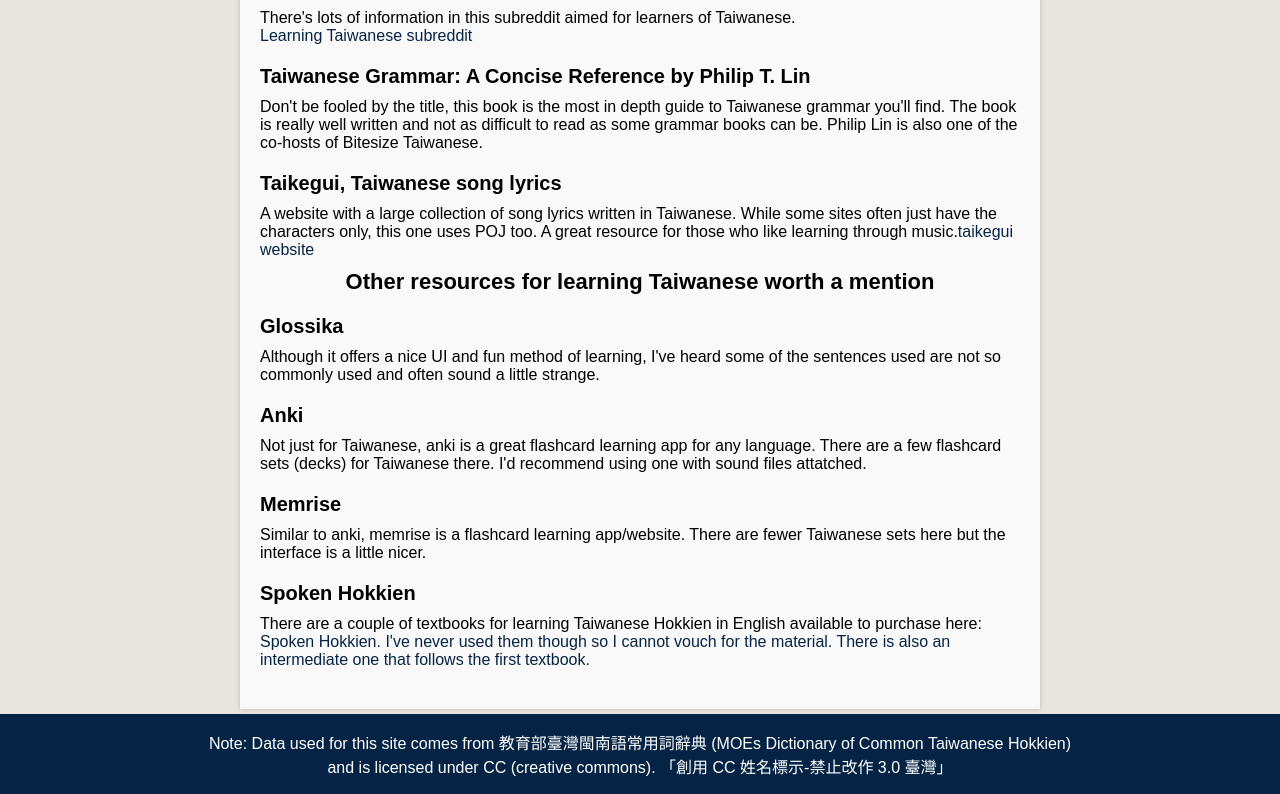
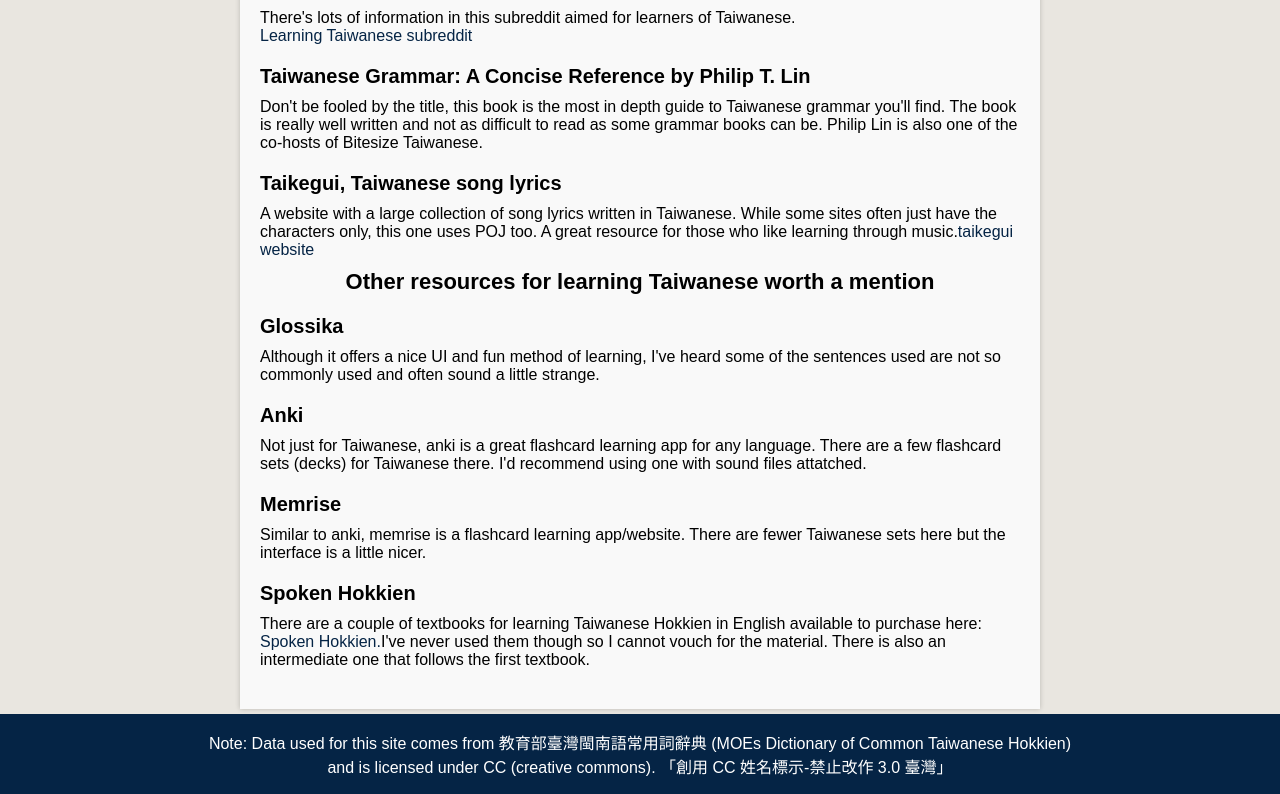
Before and after one commit to jielongjp/study-taigi, a Next.js app: page /blog/resources in a window 1280 px wide. Shown: the part 1287-2081 px from the top of the page. Built offline with nearby package versions, Linux system fonts and the light colour scheme.

Commit message:
link miss

```diff
--- a/src/pages/blog/resources/index.tsx
+++ b/src/pages/blog/resources/index.tsx
@@ -127,10 +127,10 @@ export default function Resources() {
           There are a couple of textbooks for learning Taiwanese Hokkien in
           English available to purchase here:{" "}
           <a href="https://speaktaiwanese.com/spoken-hokkien/">
-            Spoken Hokkien. I&apos;ve never used them though so I cannot vouch
-            for the material. There is also an intermediate one that follows the
-            first textbook.
+            Spoken Hokkien.
           </a>
+          I&apos;ve never used them though so I cannot vouch for the material.
+          There is also an intermediate one that follows the first textbook.
         </StParagraph>
         <StHeading></StHeading>
         <StParagraph></StParagraph>
```
